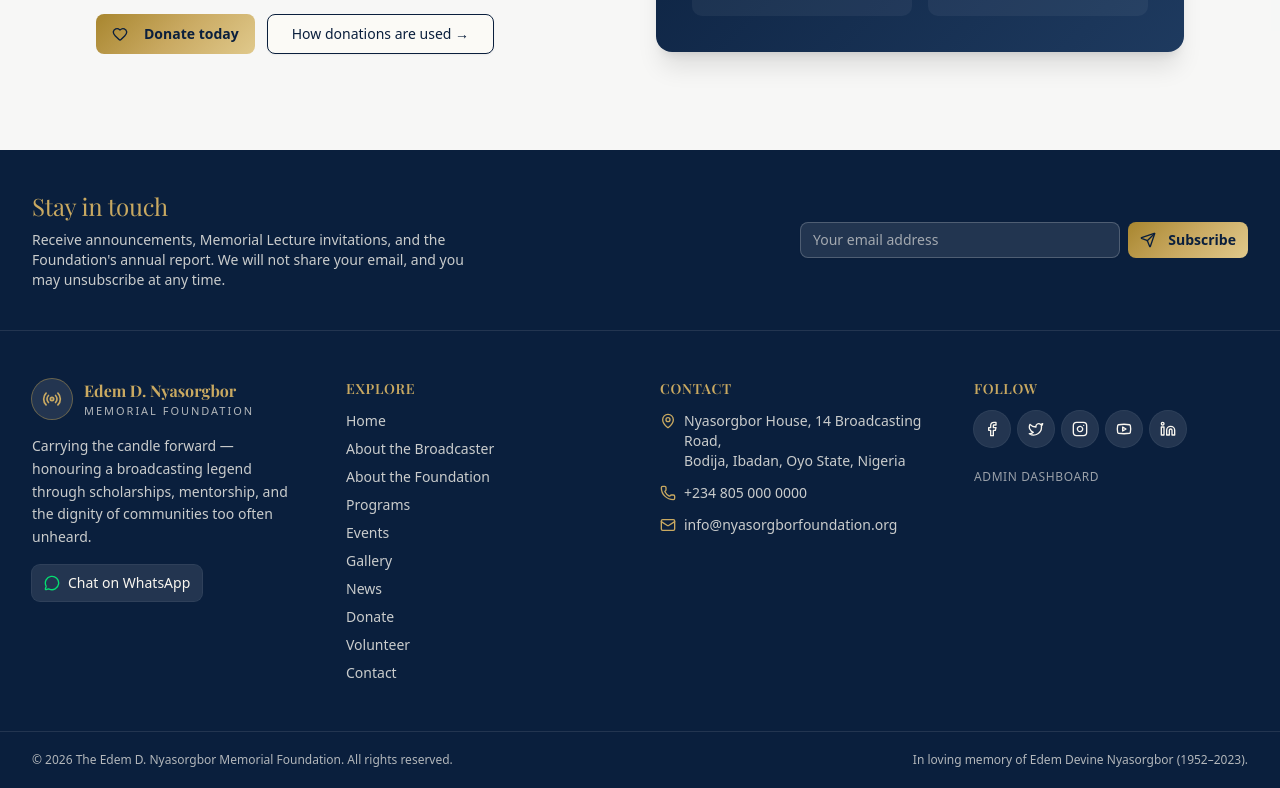
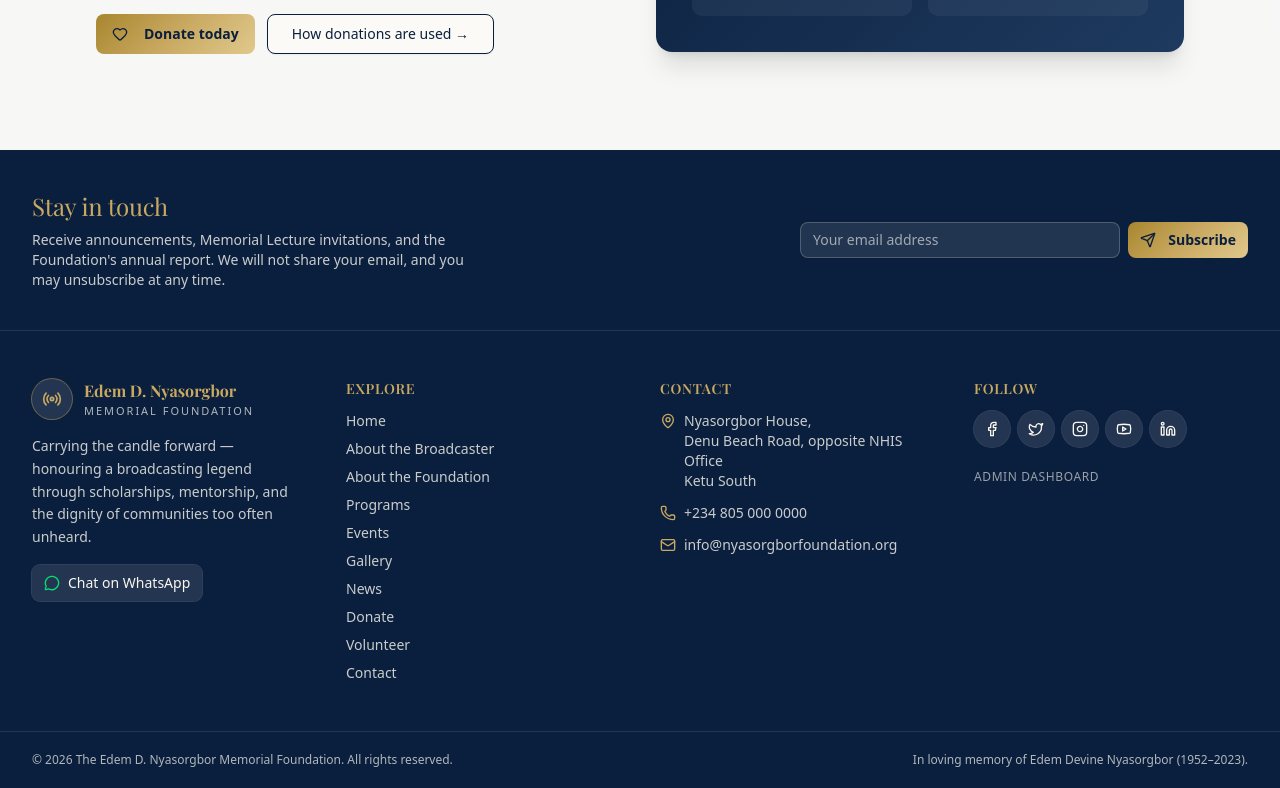
Before and after one commit to lilromeo2290/RasMuta, a Next.js app: page / in a window 1280 px wide. Shown: the part 7336-8124 px from the top of the page. Built offline with nearby package versions, Linux system fonts and the light colour scheme; a web font is replaced by a local one.

Commit message:
3c5c1751-3774-448f-a872-6e387e8c060a

```diff
--- a/src/components/layout/footer.tsx
+++ b/src/components/layout/footer.tsx
@@ -141,8 +141,9 @@ export function Footer() {
             <li className="flex items-start gap-2">
               <MapPin className="mt-0.5 h-4 w-4 flex-shrink-0 text-gold" />
               <span>
-                Nyasorgbor House, 14 Broadcasting Road,<br />
-                Bodija, Ibadan, Oyo State, Nigeria
+                Nyasorgbor House,<br />
+                Denu Beach Road, opposite NHIS Office<br />
+                Ketu South
               </span>
             </li>
             <li className="flex items-center gap-2">
--- a/src/components/views/contact-view.tsx
+++ b/src/components/views/contact-view.tsx
@@ -30,7 +30,7 @@ const contactInfo = [
   {
     icon: MapPin,
     title: 'Office Address',
-    lines: ['Nyasorgbor House, 14 Broadcasting Road,', 'Bodija, Ibadan, Oyo State, Nigeria'],
+    lines: ['Nyasorgbor House,', 'Denu Beach Road, opposite NHIS Office', 'Ketu South'],
   },
   {
     icon: Phone,
@@ -283,7 +283,7 @@ export function ContactView() {
                 <div className="aspect-[4/3] w-full bg-muted">
                   <iframe
                     title="Foundation office location"
-                    src="https://www.openstreetmap.org/export/embed.html?bbox=3.89%2C7.39%2C3.99%2C7.45&layer=mapnik&marker=7.42%2C3.94"
+                    src="https://www.openstreetmap.org/export/embed.html?bbox=1.155%2C6.095%2C1.205%2C6.125&layer=mapnik&marker=6.110%2C1.180"
                     className="h-full w-full border-0"
                     loading="lazy"
                   />
@@ -296,7 +296,7 @@ export function ContactView() {
                         Nyasorgbor House
                       </div>
                       <p className="mt-1 text-sm text-muted-foreground">
-                        14 Broadcasting Road, Bodija, Ibadan, Oyo State, Nigeria
+                        Denu Beach Road, opposite NHIS Office, Ketu South
                       </p>
                     </div>
                   </div>
```
